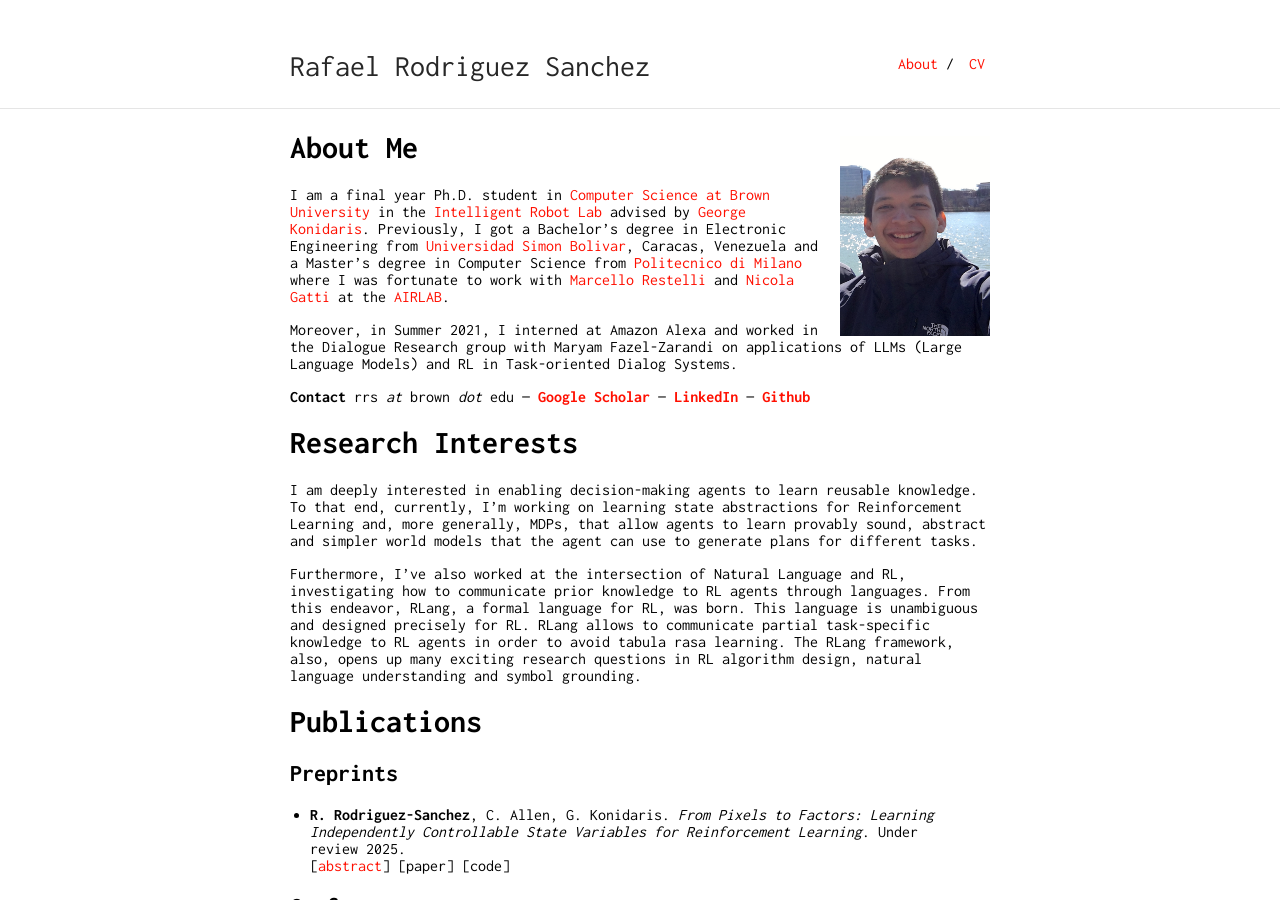
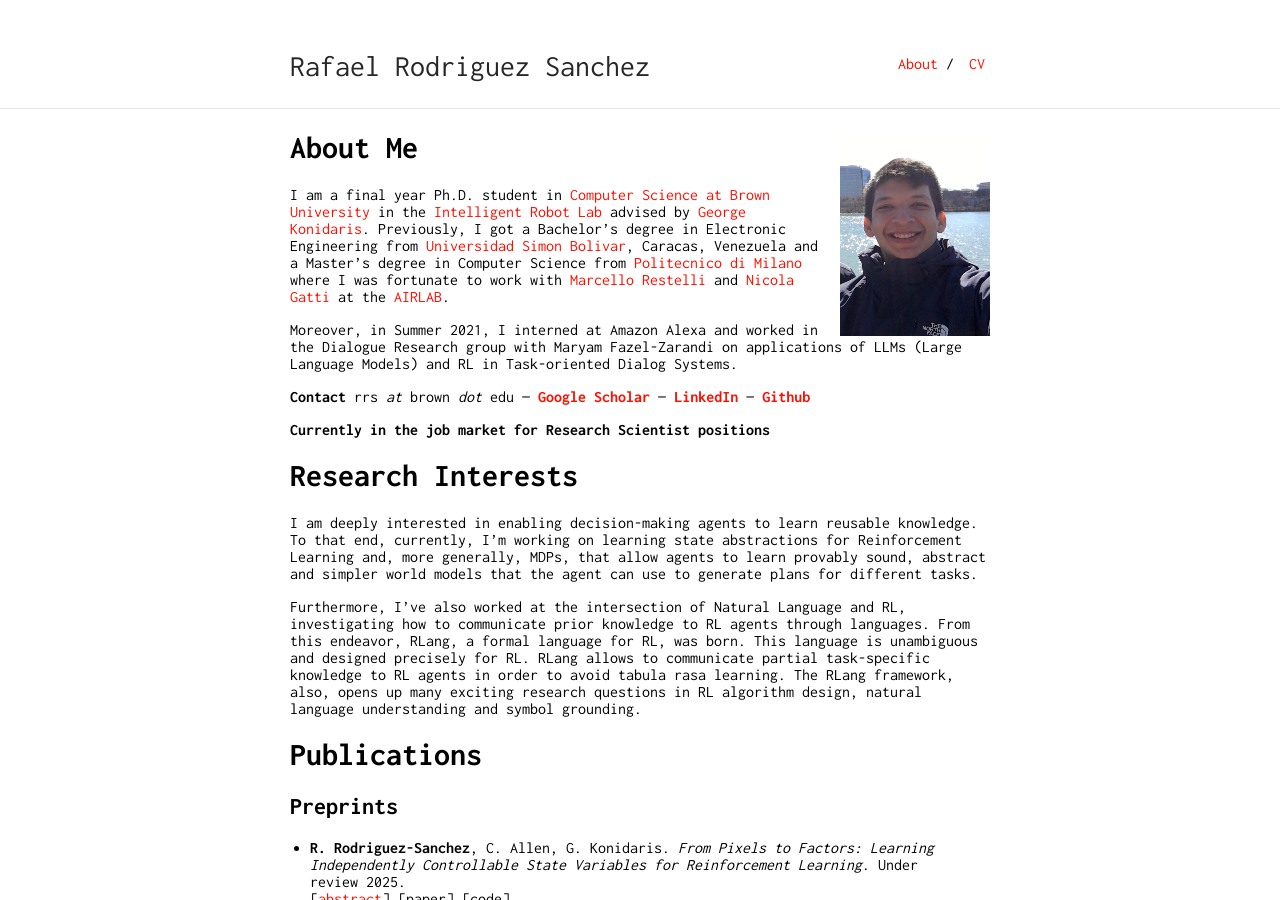
Before and after one commit to rafarodsa/rafarodsa.github.io, a Jekyll site: the page built from index.md, in a window 1280 px wide and 900 px high. Built offline with Jekyll 4.4.1, drawn with Linux system fonts in a browser that asks for light colours.

Commit message:
updated desc

```diff
--- a/index.md
+++ b/index.md
@@ -14,6 +14,8 @@ Moreover, in Summer 2021, I interned at Amazon Alexa and worked in the Dialogue
 
 **Contact** rrs *at* brown *dot* edu --- **[Google Scholar](https://scholar.google.com/citations?user=ONxoqRUAAAAJ&hl=es)** --- **[LinkedIn](https://linkedin.com/in/rafarodsa)**
 --- **[Github](https://github.com/rafarodsa)**
+
+**Currently in the job market for Research Scientist positions**
 
 # Research Interests
 
```
